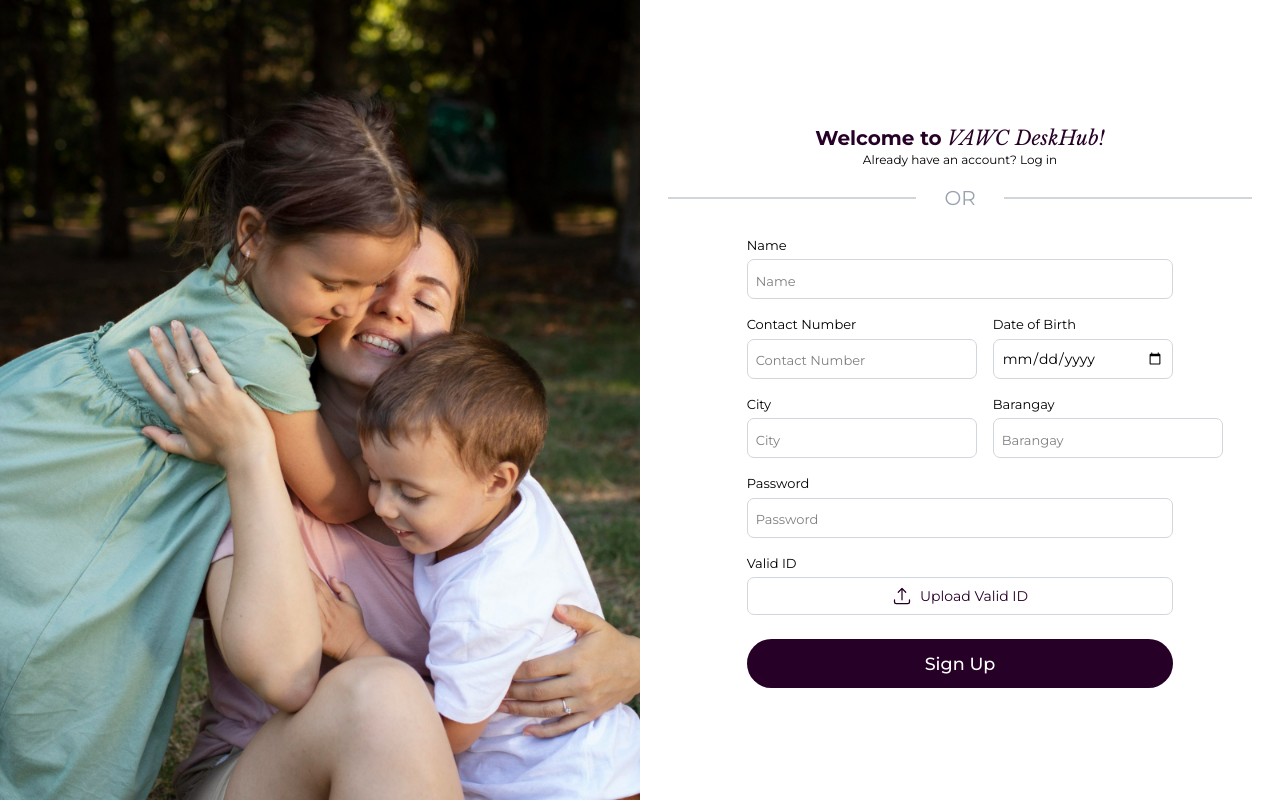
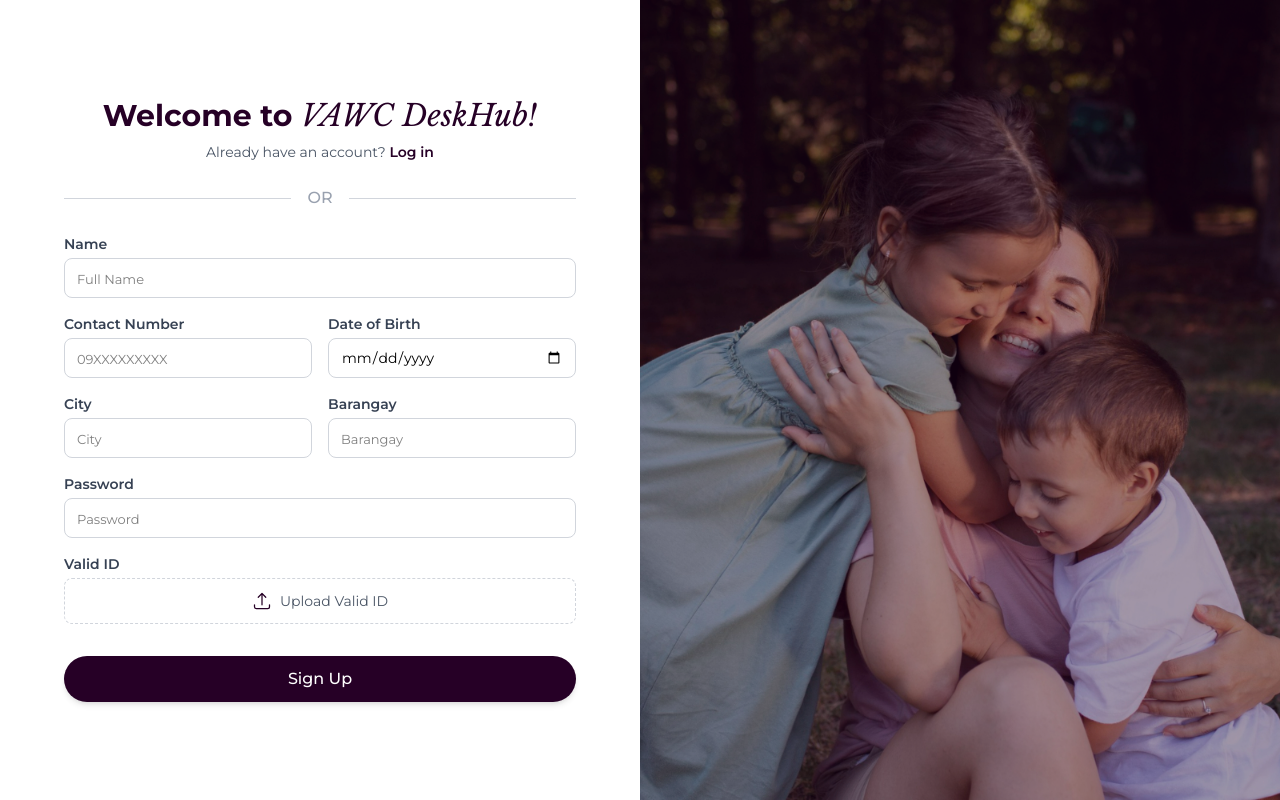
Before and after one commit to jiejiebureche/vawc-deskhub-frontend, a React (Vite) app in the folder vawc-deskhub/: page /signup in a window 1280 px wide. Built offline with nearby package versions, Linux system fonts and the light colour scheme.

Commit message:
[BOTH] fixed login and signup ui issues

```diff
--- a/vawc-deskhub/src/screens/LoginForm.jsx
+++ b/vawc-deskhub/src/screens/LoginForm.jsx
@@ -1,4 +1,3 @@
-// import VAWCLogo from "../assets/looped.svg";
 import { Link } from "react-router-dom";
 import { useState } from "react";
 import { useLogin } from "../hooks/useLogin";
@@ -15,58 +14,76 @@ function LoginForm() {
 
   return (
     <>
-      <div className="montserrat-font flex h-screen w-screen bg-[url(./assets/login-bg.jpg)] bg-cover bg-center bg-no-repeat items-center justify-center relative">
-        {/* 🔹 Overlay */}
+      {/* Main Container with Background and Overlay */}
+      <div className="montserrat-font flex min-h-screen w-full bg-[url(./assets/login-bg.jpg)] bg-cover bg-center bg-no-repeat items-center justify-center relative px-4">
+        {/* 🔹 Purple Overlay (Applied to match SignUp) */}
         <div className="absolute inset-0 bg-[#260026]/40"></div>
 
+        {/* 🔹 Form Container */}
         <form
           onSubmit={handleSubmit}
-          className="login-form flex flex-col bg-white w-3/4 h-3/5 sm:w-3/5 sm:h-2/3 md:w-2/3 md:h-3/5 lg:w-1/3 lg:h-2/3 text-[2.2vh] rounded-[10px] items-center justify-center-safe relative z-10"
+          className="relative z-10 w-full max-w-md flex flex-col bg-white rounded-xl shadow-2xl p-8 sm:p-10 items-center"
         >
-          {/* <img src={LoopedDefault} alt="Looped Logo" className="size-15" /> */}
-          <p className="form-title font-bold text-xl text-[#260026]">Login</p>
-          <div className="flex flex-row text-xs">
-            <p className="form-text">Don't have an account?&nbsp;</p>
-            <Link to="/signup" className="form-text">
+          {/* Header */}
+          <h2 className="text-2xl font-bold text-[#260026] mb-2">Login</h2>
+
+          <div className="flex flex-row text-sm text-gray-600 mb-6">
+            <p>Don't have an account?&nbsp;</p>
+            <Link to="/signup" className="text-[#260026] font-semibold hover:underline">
               Sign up
             </Link>
           </div>
-          <div className="flex flex-row items-center justify-center w-full">
-            <hr className="my-8 border-gray-300 border-t-2 w-full mx-7" />
-            <p className="form-title text-xl text-gray-400">OR</p>
-            <hr className="my-8 border-gray-300 border-t-2 w-full mx-7" />
+
+          {/* Divider */}
+          <div className="flex items-center w-full mb-6">
+            <hr className="flex-1 border-gray-300" />
+            <span className="mx-4 text-gray-400 font-medium text-sm">OR</span>
+            <hr className="flex-1 border-gray-300" />
           </div>
-          <div className="flex flex-col w-2/3">
-            <label className="field-label text-left mb-1">Contact Number</label>
+
+          {/* Input Fields Container */}
+          <div className="flex flex-col w-full space-y-4">
+
+            <div className="flex flex-col">
+              <label className="text-sm font-semibold text-gray-700 mb-1">Contact Number</label>
               <input
                 placeholder="Contact Number"
-              className="mt-1 p-2 border-1 border-solid border-gray-300 rounded-[7px]"
+                className="h-10 px-3 border border-gray-300 rounded-lg focus:outline-none focus:border-[#260026] focus:ring-1 focus:ring-[#260026]"
                 type="text"
                 onChange={(e) => setContactNum(e.target.value)}
                 value={contact_num}
               />
-            <label className="field-label text-left mt-5 mb-1">Password</label>
+            </div>
+
+            <div className="flex flex-col">
+              <label className="text-sm font-semibold text-gray-700 mb-1">Password</label>
               <input
                 placeholder="Password"
-              className="mt-1 p-2 border-1 border-solid border-gray-300 rounded-[7px]"
+                className="h-10 px-3 border border-gray-300 rounded-lg focus:outline-none focus:border-[#260026] focus:ring-1 focus:ring-[#260026]"
                 type="password"
                 onChange={(e) => setUserPassword(e.target.value)}
                 value={password}
               />
-            <div className="flex justify-end mt-4 text-xs">
-              <Link to="/forgetpass" className="form-text">
-                Forget Password?
-              </Link>
+              {/* REMOVED "Forgot Password?" LINK */}
             </div>
+
           </div>
+
+          {/* Submit Button */}
           <button
             disabled={isLoading}
-            className="mt-4 text-white bg-[#260026] rounded-full w-2/3"
+            className="mt-8 bg-[#260026] rounded-full w-full py-3 text-white font-semibold shadow-md hover:bg-[#3b003b] hover:shadow-lg transition-all disabled:opacity-50 disabled:cursor-not-allowed"
             type="submit"
           >
-            Log in
+            {isLoading ? "Logging in..." : "Log in"}
           </button>
-          {error && <div className="error">{error}</div>}
+
+          {/* Error Message */}
+          {error && (
+            <div className="mt-4 p-3 w-full bg-red-50 text-red-600 border border-red-200 rounded text-sm text-center">
+              {error}
+            </div>
+          )}
         </form>
       </div>
     </>
--- a/vawc-deskhub/src/screens/SignUpForm.jsx
+++ b/vawc-deskhub/src/screens/SignUpForm.jsx
@@ -17,9 +17,6 @@ const SignUpForm = () => {
 
   const handleSignup = async (e) => {
     e.preventDefault();
-
-    // post user code here
-
     await signup(
       name,
       dob,
@@ -42,65 +39,68 @@ const SignUpForm = () => {
   };
 
   return (
-    <>
-      <div className="montserrat-font flex flex-col md:flex-row w-screen h-screen">
-        {/* Left Side (Background Image) */}
-        <div className="h-1/3 md:h-full w-full md:w-1/2 bg-[url(./assets/signup-bg.jpg)] bg-cover bg-center bg-no-repeat"></div>
+    // Changed flex-col to flex-col-reverse on mobile so image is at bottom, form at top.
+    // On Desktop (md:), it's a row with the form on the left.
+    <div className="montserrat-font flex flex-col-reverse md:flex-row min-h-screen w-full bg-white">
 
-        {/* Right Side (Form) */}
-        <div className="flex flex-col bg-white h-full w-full md:w-1/2 items-center justify-center">
+      {/* Left Side (Form Container) */}
+      <div className="flex flex-col w-full md:w-1/2 items-center justify-center p-6 md:p-12 overflow-y-auto">
+
         <form
           onSubmit={handleSignup}
-            className="login-form flex flex-col bg-white mt-3 w-full h-full rounded-[10px] text-[2.2vh] items-center justify-center-safe"
+          className="w-full max-w-lg flex flex-col items-center bg-white"
         >
-            <p className="form-title mt-0 text-xl font-bold text-[#260026]">
+          {/* Header Section */}
+          <div className="text-center mb-6">
+            <h2 className="text-2xl md:text-3xl font-bold text-[#260026]">
               Welcome to <span className="libre-baskerville-regular-italic font-bold">VAWC DeskHub!</span>
-            </p>
-            <div className="flex flex-row text-xs mb-4">
-              <p className="form-text">Already have an account?&nbsp;</p>
-              <Link to="/login" className="form-text">
+            </h2>
+            <div className="flex flex-row items-center justify-center text-sm mt-2 text-gray-600">
+              <p>Already have an account?&nbsp;</p>
+              <Link to="/login" className="text-[#260026] font-semibold hover:underline">
                 Log in
               </Link>
             </div>
-            <div className="flex flex-row items-center justify-center w-full mb-6">
-              <hr className="border-gray-300 border-t-2 w-full mx-7" />
-              <p className="form-title text-xl text-gray-400">OR</p>
-              <hr className="border-gray-300 border-t-2 w-full mx-7" />
           </div>
 
-            <div className="flex flex-col w-2/3 gap-4">
-              {/* Input Fields */}
+          {/* Divider */}
+          <div className="flex flex-row items-center justify-center w-full mb-6">
+            <hr className="border-gray-300 border-t w-full" />
+            <span className="mx-4 text-gray-400 font-medium">OR</span>
+            <hr className="border-gray-300 border-t w-full" />
+          </div>
+
+          {/* Input Fields Container */}
+          <div className="w-full space-y-4">
+
+            {/* Name */}
             <div className="flex flex-col">
-                <label className="field-label text-left mb-1">Name</label>
+              <label className="text-sm font-semibold text-gray-700 mb-1">Name</label>
               <input
-                  placeholder="Name"
-                  className="h-10 p-2 border border-gray-300 rounded-[7px]"
+                placeholder="Full Name"
+                className="h-10 px-3 border border-gray-300 rounded-lg focus:outline-none focus:border-[#260026] focus:ring-1 focus:ring-[#260026]"
                 type="text"
                 onChange={(e) => setUserName(e.target.value)}
                 value={name}
               />
             </div>
 
-              <div className="flex flex-col sm:flex-row gap-4 w-full">
-                <div className="flex flex-col w-full">
-                  <label className="field-label text-left mb-1">
-                    Contact Number
-                  </label>
+            {/* Grid Row: Contact & DOB */}
+            <div className="grid grid-cols-1 sm:grid-cols-2 gap-4">
+              <div className="flex flex-col">
+                <label className="text-sm font-semibold text-gray-700 mb-1">Contact Number</label>
                 <input
-                    placeholder="Contact Number"
-                    className="h-10 p-2 border border-gray-300 rounded-[7px]"
+                  placeholder="09XXXXXXXXX"
+                  className="h-10 px-3 border border-gray-300 rounded-lg focus:outline-none focus:border-[#260026]"
                   type="text"
                   onChange={(e) => setContactNum(e.target.value)}
                   value={contact_num}
                 />
               </div>
-                <div className="flex flex-col w-full">
-                  <label className="field-label text-left mb-1">
-                    Date of Birth
-                  </label>
+              <div className="flex flex-col">
+                <label className="text-sm font-semibold text-gray-700 mb-1">Date of Birth</label>
                 <input
-                    placeholder="DOB"
-                    className="h-10 p-2 border border-gray-300 rounded-[7px] text-sm"
+                  className="h-10 px-3 border border-gray-300 rounded-lg text-sm focus:outline-none focus:border-[#260026]"
                   type="date"
                   onChange={(e) => setDOB(e.target.value)}
                   value={dob}
@@ -108,22 +108,23 @@ const SignUpForm = () => {
               </div>
             </div>
 
-              <div className="flex flex-col sm:flex-row gap-4 w-full">
-                <div className="flex flex-col w-full">
-                  <label className="field-label text-left mb-1">City</label>
+            {/* Grid Row: City & Barangay */}
+            <div className="grid grid-cols-1 sm:grid-cols-2 gap-4">
+              <div className="flex flex-col">
+                <label className="text-sm font-semibold text-gray-700 mb-1">City</label>
                 <input
                   placeholder="City"
-                    className="h-10 p-2 border border-gray-300 rounded-[7px]"
+                  className="h-10 px-3 border border-gray-300 rounded-lg focus:outline-none focus:border-[#260026]"
                   type="text"
                   onChange={(e) => setCity(e.target.value)}
                   value={city}
                 />
               </div>
-                <div className="flex flex-col w-full">
-                  <label className="field-label text-left mb-1">Barangay</label>
+              <div className="flex flex-col">
+                <label className="text-sm font-semibold text-gray-700 mb-1">Barangay</label>
                 <input
                   placeholder="Barangay"
-                    className="h-10 p-2 border border-gray-300 rounded-[7px]"
+                  className="h-10 px-3 border border-gray-300 rounded-lg focus:outline-none focus:border-[#260026]"
                   type="text"
                   onChange={(e) => setBarangay(e.target.value)}
                   value={barangayComplainant}
@@ -131,11 +132,12 @@ const SignUpForm = () => {
               </div>
             </div>
 
+            {/* Password */}
             <div className="flex flex-col">
-                <label className="field-label text-left mb-1">Password</label>
+              <label className="text-sm font-semibold text-gray-700 mb-1">Password</label>
               <input
                 placeholder="Password"
-                  className="h-10 p-2 border border-gray-300 rounded-[7px]"
+                className="h-10 px-3 border border-gray-300 rounded-lg focus:outline-none focus:border-[#260026]"
                 type="password"
                 onChange={(e) => setUserPassword(e.target.value)}
                 value={password}
@@ -144,10 +146,10 @@ const SignUpForm = () => {
 
             {/* Upload Valid ID */}
             <div className="flex flex-col">
-                <label className="field-label text-left mb-1">Valid ID</label>
-                <label className="flex items-center justify-center gap-2 border border-gray-300 rounded-[7px] py-2 cursor-pointer hover:bg-gray-100 transition">
+              <label className="text-sm font-semibold text-gray-700 mb-1">Valid ID</label>
+              <label className="flex items-center justify-center gap-2 border border-gray-300 border-dashed rounded-lg py-3 cursor-pointer hover:bg-gray-50 hover:border-[#260026] transition">
                 <ArrowUpTrayIcon className="w-5 h-5 text-[#260026]" />
-                  <span className="text-sm text-[#260026]">
+                <span className="text-sm text-gray-600 truncate max-w-[200px]">
                   {valid_id ? valid_id.name : "Upload Valid ID"}
                 </span>
                 <input
@@ -160,18 +162,30 @@ const SignUpForm = () => {
             </div>
           </div>
 
+          {/* Submit Button */}
           <button
             disabled={isLoading}
-              className="mt-6 bg-[#260026] rounded-full w-2/3 text-white py-2 hover:bg-[#3b003b] transition-all"
+            className="mt-8 bg-[#260026] rounded-full w-full py-3 text-white font-semibold shadow-md hover:bg-[#3b003b] hover:shadow-lg transition-all disabled:opacity-50 disabled:cursor-not-allowed"
             type="submit"
           >
-              Sign Up
+            {isLoading ? "Creating Account..." : "Sign Up"}
           </button>
-            {error && <div className="error">{error}</div>}
+
+          {error && (
+            <div className="mt-4 p-3 w-full bg-red-50 text-red-600 border border-red-200 rounded text-sm text-center">
+              {error}
+            </div>
+          )}
         </form>
       </div>
+
+      {/* Right Side (Background Image with Overlay) */}
+      {/* Added relative and the overlay div */}
+      <div className="relative h-48 md:h-auto w-full md:w-1/2 bg-[url(./assets/signup-bg.jpg)] bg-cover bg-center bg-no-repeat flex-shrink-0">
+          {/* 🔹 Purple Overlay (Applied here) */}
+         <div className="absolute inset-0 bg-[#260026]/40"></div>
       </div>
-    </>
+    </div>
   );
 };
 
```
Lines whose indentation alone changed are shown as unchanged.
